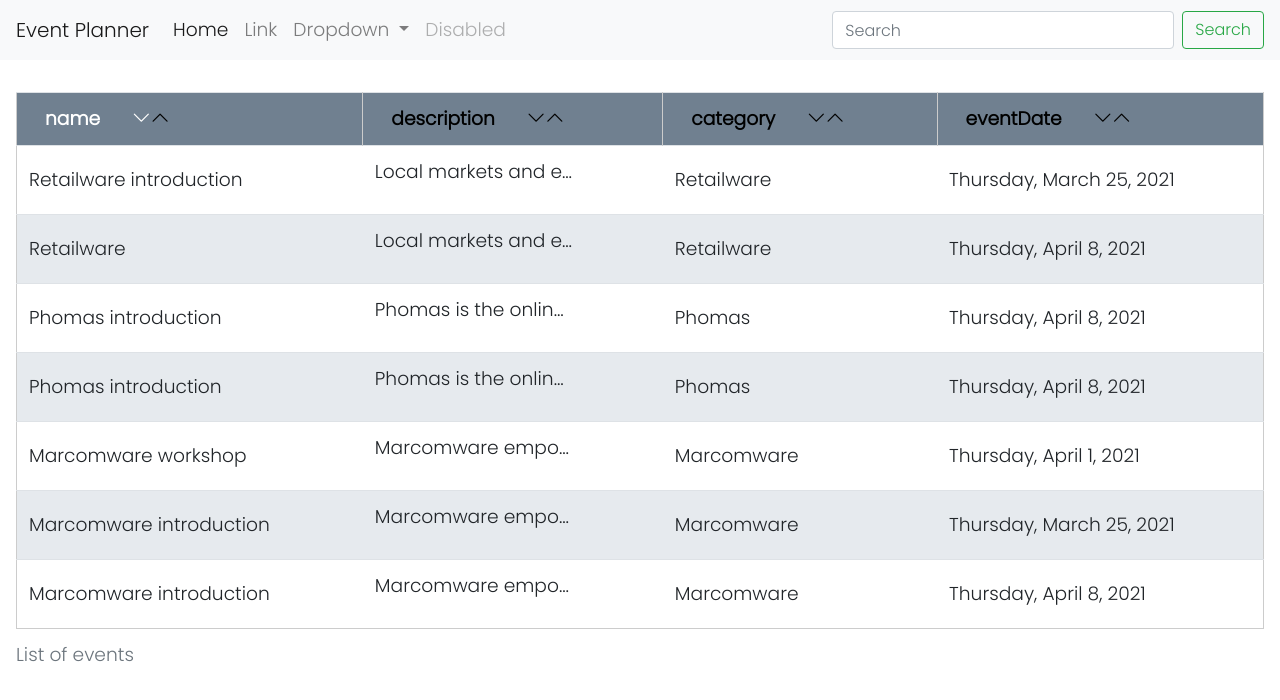
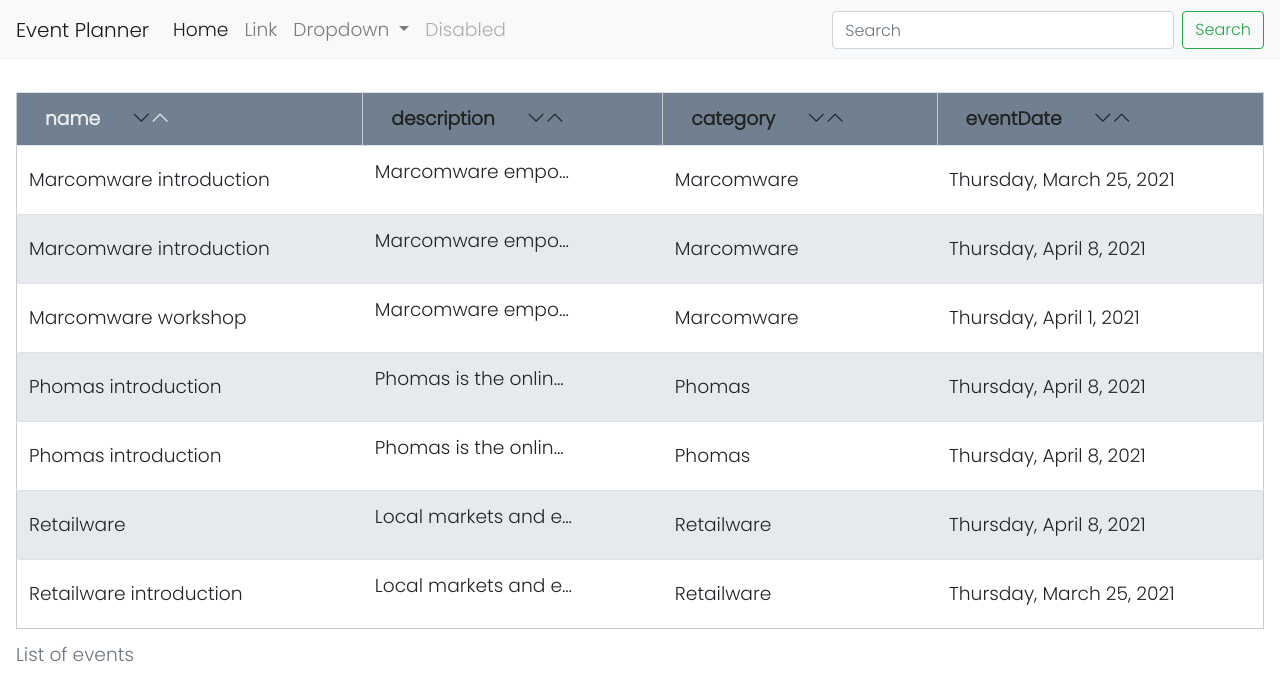
Before and after one commit to reposman33/Linx-IT_eventPlanner, an Angular app: page / in a window 1280 px wide. Shown: the top 700 px of the page. Built offline with nearby package versions, Linux system fonts and the light colour scheme.

Commit message:
Add search functionalty to the table.

```diff
--- a/src/app/app.component.html
+++ b/src/app/app.component.html
@@ -1,6 +1,7 @@
 <nav class="navbar navbar-expand-lg navbar-light bg-light">
 	<a class="navbar-brand" href="#">Event Planner</a>
-  <button class="navbar-toggler" type="button" data-toggle="collapse" data-target="#navbarSupportedContent" aria-controls="navbarSupportedContent" aria-expanded="false" aria-label="Toggle navigation">
+	<button class="navbar-toggler" type="button" data-toggle="collapse" data-target="#navbarSupportedContent"
+		aria-controls="navbarSupportedContent" aria-expanded="false" aria-label="Toggle navigation">
 		<span class="navbar-toggler-icon"></span>
 	</button>
 
@@ -13,7 +14,8 @@
 				<a class="nav-link" href="#">Link</a>
 			</li>
 			<li class="nav-item dropdown">
-        <a class="nav-link dropdown-toggle" href="#" id="navbarDropdown" role="button" data-toggle="dropdown" aria-haspopup="true" aria-expanded="false">
+				<a class="nav-link dropdown-toggle" href="#" id="navbarDropdown" role="button" data-toggle="dropdown"
+					aria-haspopup="true" aria-expanded="false">
 					Dropdown
 				</a>
 				<div class="dropdown-menu" aria-labelledby="navbarDropdown">
@@ -27,8 +29,8 @@
 				<a class="nav-link disabled" href="#">Disabled</a>
 			</li>
 		</ul>
-    <form class="form-inline my-2 my-lg-0">
-      <input class="form-control mr-sm-2" type="search" placeholder="Search" aria-label="Search">
+		<form class="form-inline my-2 my-lg-0" (submit)="search(query.value)">
+			<input class="form-control mr-sm-2" type="search" placeholder="Search" aria-label="Search" #query>
 			<button class="btn btn-outline-success my-2 my-sm-0" type="submit">Search</button>
 		</form>
 	</div>
--- a/src/app/app.component.ts
+++ b/src/app/app.component.ts
@@ -1,11 +1,18 @@
 import { Component } from '@angular/core';
+import { SubjectService } from "./services/subject.service";
 
 @Component({
-  selector: 'app-root',
-  templateUrl: './app.component.html',
-  styleUrls: ['./app.component.scss']
+	selector: 'app-root',
+	templateUrl: './app.component.html',
+	styleUrls: ['./app.component.scss']
 })
 export class AppComponent {
-  title = 'EventPlanner';
-  isCollapsed = true;
+	title = 'EventPlanner';
+	isCollapsed = true;
+
+	constructor(private subjectService: SubjectService) { }
+
+	search(q) {
+		this.subjectService.search(q);
+	}
 }
--- a/src/app/app.module.ts
+++ b/src/app/app.module.ts
@@ -4,6 +4,7 @@ import { FormsModule } from '@angular/forms';
 import { AppRoutingModule } from './app-routing.module';
 import { AppComponent } from './app.component';
 import { EventsOverviewComponent } from './events/containers/events-overview/events-overview.component';
+import { SubjectService } from './services/subject.service'
 
 @NgModule({
 	declarations: [
@@ -15,7 +16,7 @@ import { EventsOverviewComponent } from './events/containers/events-overview/eve
 		AppRoutingModule,
 		FormsModule,
 	],
-  providers: [],
+	providers: [SubjectService],
 	bootstrap: [AppComponent]
 })
 export class AppModule { }
--- a/src/app/events/containers/events-overview/events-overview.component.html
+++ b/src/app/events/containers/events-overview/events-overview.component.html
@@ -11,7 +11,7 @@
 			</span>
 		</th>
 		<tbody>
-			<tr *ngFor="let event of allEvents">
+			<tr *ngFor="let event of events">
 				<td>{{event.name}}</td>
 				<td class="description">
 					<p title={{event.description}}>{{event.description}}</p>
--- a/src/app/events/containers/events-overview/events-overview.component.scss
+++ b/src/app/events/containers/events-overview/events-overview.component.scss
@@ -1,6 +1,6 @@
 $first-column-padding: 0 1rem;
-$selected-text-color: white;
-$regular-text-color: black;
+$selected-text-color: #eee;
+$regular-text-color: #222;
 
 .description p {
 	overflow: hidden;
--- a/src/app/events/containers/events-overview/events-overview.component.ts
+++ b/src/app/events/containers/events-overview/events-overview.component.ts
@@ -1,5 +1,7 @@
 import { Component, OnInit } from '@angular/core';
 import *  as  allEventsJsonData from '../../data/allEvents.json';
+import { SubjectService } from "../../../services/subject.service";
+import { IEvent } from "../../../models/event";
 
 @Component({
 	selector: 'app-events-overview',
@@ -7,20 +9,25 @@ import *  as  allEventsJsonData from '../../data/allEvents.json';
 	styleUrls: ['./events-overview.component.scss']
 })
 export class EventsOverviewComponent implements OnInit {
-	allEvents = [];
+	allEvents: IEvent[];
+	// since the eventslist is mutated when searching (by filtering the events not containing the searchstring) we need to have a working copy and the original list so they can be displayed again.
+	events: IEvent[];
 	columnNames: string[];
 	sortColumn = "name";
-	sortDirection = "down";
+	sortDirection = "up";
 	displayDateFormat: Intl.DateTimeFormatOptions = { weekday: 'long', year: 'numeric', month: 'long', day: 'numeric' };
 
-	constructor() { }
+	constructor(private subjectService: SubjectService) { }
 
 	ngOnInit(): void {
 		this.allEvents = (allEventsJsonData as any).default.events;
-		this.columnNames = Object.keys(this.allEvents[0]);
+		this.events = this.clone(this.allEvents);
+		this.columnNames = Object.keys(this.events[0]);
 		// we don't display the id column
 		this.columnNames.splice(0, 1);
-		this.sortByColumn(this.allEvents, this.sortColumn, this.sortDirection)
+		// do the initial sort
+		this.sortByColumn(this.events, this.sortColumn, this.sortDirection)
+		this.subjectService.subject.subscribe((query: string) => this.events = this.filterEvents(this.events, query))
 	}
 
 	formatDate(date: Date): string {
@@ -36,7 +43,8 @@ export class EventsOverviewComponent implements OnInit {
 		this.sortDirection = e.target.classList.value.substr(e.target.classList.value.indexOf('bi-chevron') + 'bi-chevron'.length + 1);
 		// retrieve the sortcolumn
 		this.sortColumn = e.target.dataset.column;
-		this.sortByColumn(this.allEvents, this.sortColumn, this.sortDirection)
+		// do the sort
+		this.sortByColumn(this.events, this.sortColumn, this.sortDirection)
 	}
 
 	/**
@@ -85,4 +93,31 @@ export class EventsOverviewComponent implements OnInit {
 				? (new Date(d1[col]) < new Date(d2[col]) ? 1 : new Date(d1[col]) > new Date(d2[col]) ? -1 : 0)
 				: 0
 	}
+
+	filterEvents(events: IEvent[], query: string) {
+		return query.length !== 0
+			// filter all events containing querystring
+			? events.filter(ev => this.objectContainsString(ev, query))
+			// when no searchstring provided, return list of all events
+			: this.allEvents
+	}
+
+	/**
+	 * - the callback function for the array some() method
+	 * @param ob - object to search
+	 * @param query - querystring to search for in object
+	 * @returns boolean - whether the object contains the querystring
+	 */
+	objectContainsString(ob: IEvent, query: string) {
+		return Object.keys(ob).some(key => ob[key].indexOf(query) > -1)
+	}
+
+	/**
+	 * - make a clone of the eventsList so mutating it does not affect the original
+	 * @param arr - the array to clone
+	 * @returns {Array} - a clone of the array
+	 */
+	clone(arr) {
+		return arr.concat()
+	}
 }
--- a/src/app/events/data/allEvents.json
+++ b/src/app/events/data/allEvents.json
@@ -1,5 +1,6 @@
 {
-  "events": [{
+	"events": [
+		{
 			"id": "MAR2021032510",
 			"name": "Marcomware introduction",
 			"description": "Marcomware empowers your marketing organization. Join this meeting to get more information about Marcomware.",
--- /dev/null
+++ b/src/app/models/event.ts
@@ -0,0 +1,7 @@
+export interface IEvent {
+	id: string,
+	name: string,
+	description: string,
+	category: string,
+	eventDate: Date
+}
--- /dev/null
+++ b/src/app/services/subject.service.ts
@@ -0,0 +1,17 @@
+import { Injectable } from '@angular/core';
+import { Subject } from "rxjs";
+
+/**
+ * this service acts as a bridge bwetween a component that calls the service search() method and a component that listens to the Subject by subscribing to it.
+ */
+@Injectable({
+	providedIn: 'root'
+})
+export class SubjectService {
+	public subject = new Subject<string>();
+	subscriber$ = this.subject.subscribe();
+
+	search(q: string) {
+		this.subject.next(q)
+	}
+}
```
Also changed, not shown: 1 other file (tests, documents, lock files or other folders). Lines whose indentation alone changed are shown as unchanged.
